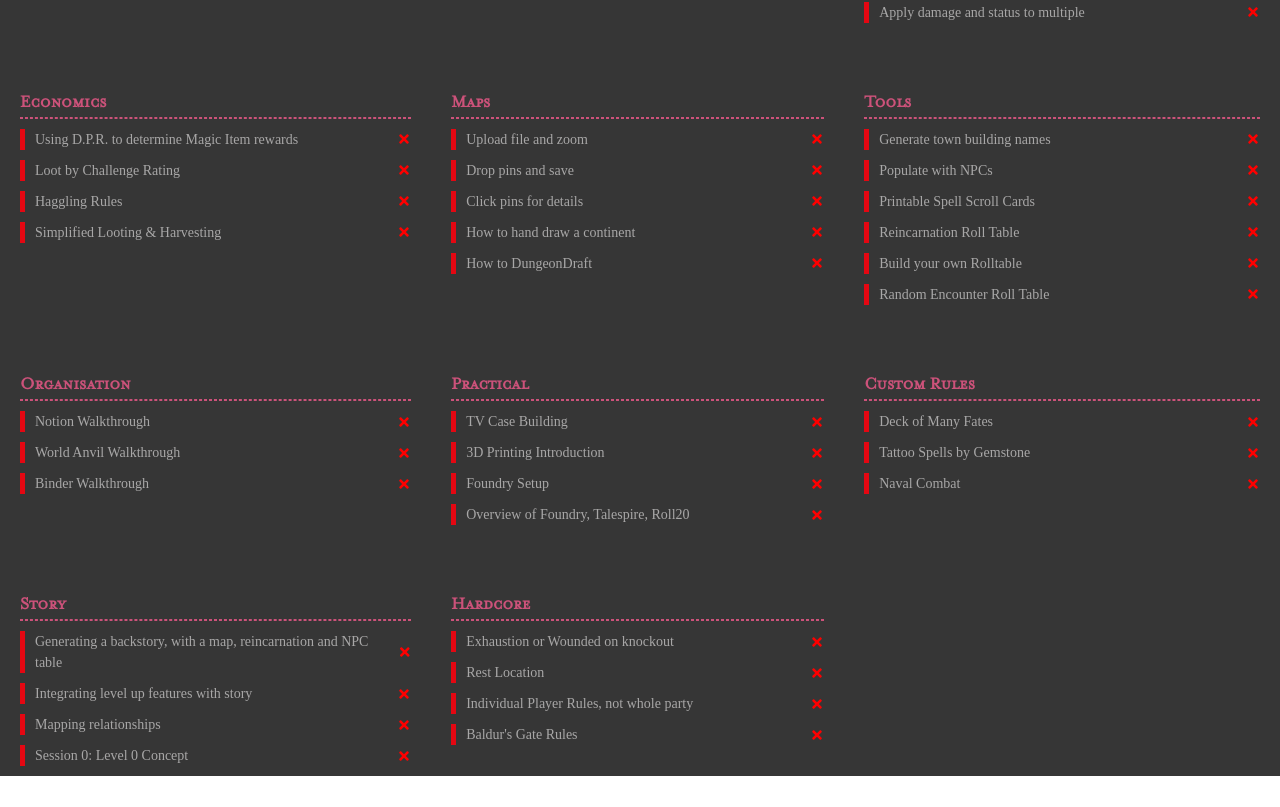
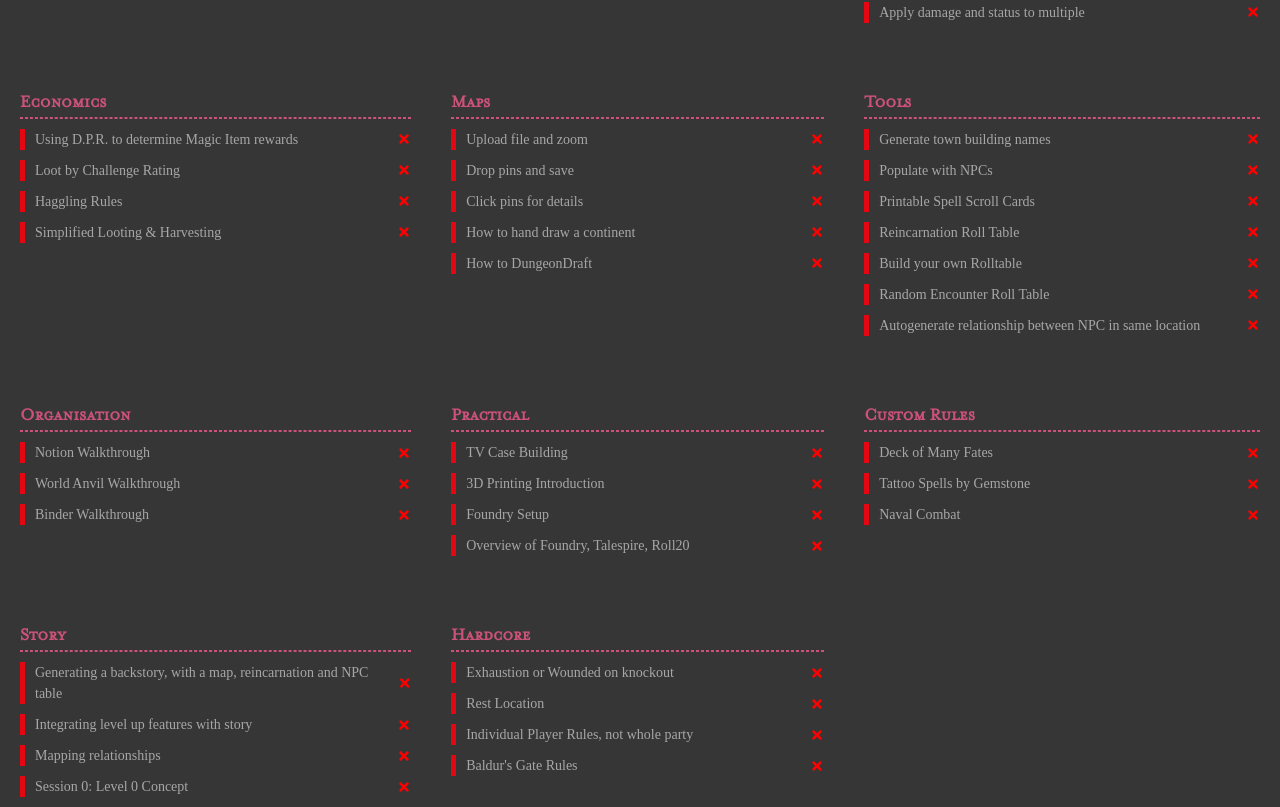
Before and after one commit to cardiacunicorn/dm-tools, a Next.js app: page /tasks in a window 1280 px wide. Shown: the part 743-1550 px from the top of the page. Before the commit the page ends 1519 px from the top, so only its background shows below. Built offline with nearby package versions, Linux system fonts and the light colour scheme; a web font is replaced by a local one.

Commit message:
Adding api key and tasks db

```diff
--- a/notion/notion-settings.json
+++ b/notion/notion-settings.json
@@ -1,5 +1,6 @@
 {
     "dbid_groups": "00f8bbb516f64ffa9a5b64c7a0aaaaac",
     "dbid_characters": "b28f5db366f146bf8cde17a45dbec879",
-    "dbid_locations": "e5a4430d8ba7479b95c8cbbebd10e501"
+    "dbid_locations": "e5a4430d8ba7479b95c8cbbebd10e501",
+    "dbid_tasks": "ac302006b10f449591228d96fc96eb6c"
 }
--- a/pages/dev.tsx
+++ b/pages/dev.tsx
@@ -1,4 +1,5 @@
 import styles from '../styles/Dev.module.scss'
+import { Client } from '@notionhq/client'
 
 export default function Dev({ }) {
     return (
--- a/pages/index.tsx
+++ b/pages/index.tsx
@@ -1,6 +1,4 @@
 import Head from 'next/head'
-// Image no longer used
-import Image from 'next/image'
 import styles from '../styles/Home.module.scss'
 
 export default function Home({articles}) {
--- a/pages/tasks.tsx
+++ b/pages/tasks.tsx
@@ -2,6 +2,8 @@ import { useState } from 'react'
 import styles from '../styles/Tasks.module.scss'
 import TaskCategory from '../components/tasks/TaskCategory'
 import AddTask from '../components/tasks/AddTask'
+
+import { Client } from '@notionhq/client'
 
 export default function Tasks() {
     const categoryLists: JSX.Element[] = []
@@ -337,6 +339,12 @@ export default function Tasks() {
             category: 'Encounter View',
             status: 'incomplete'
         },
+        {
+            id: 54,
+            text: 'Autogenerate relationship between NPC in same location',
+            category: 'Tools',
+            status: 'incomplete'
+        },
     ])
 
     // Set Status
@@ -359,7 +367,7 @@ export default function Tasks() {
     // Add Task
     const addTask = (task: object) => {
         console.log(task)
-        const id = Math.floor(Math.random() * 10000) + 54
+        const id = Math.floor(Math.random() * 10000) + 100
         const newTask = { id, ...task }
         setTasks([...tasks, newTask])
     }
```
Also changed, not shown: 1 other file (tests, documents, lock files or other folders).
